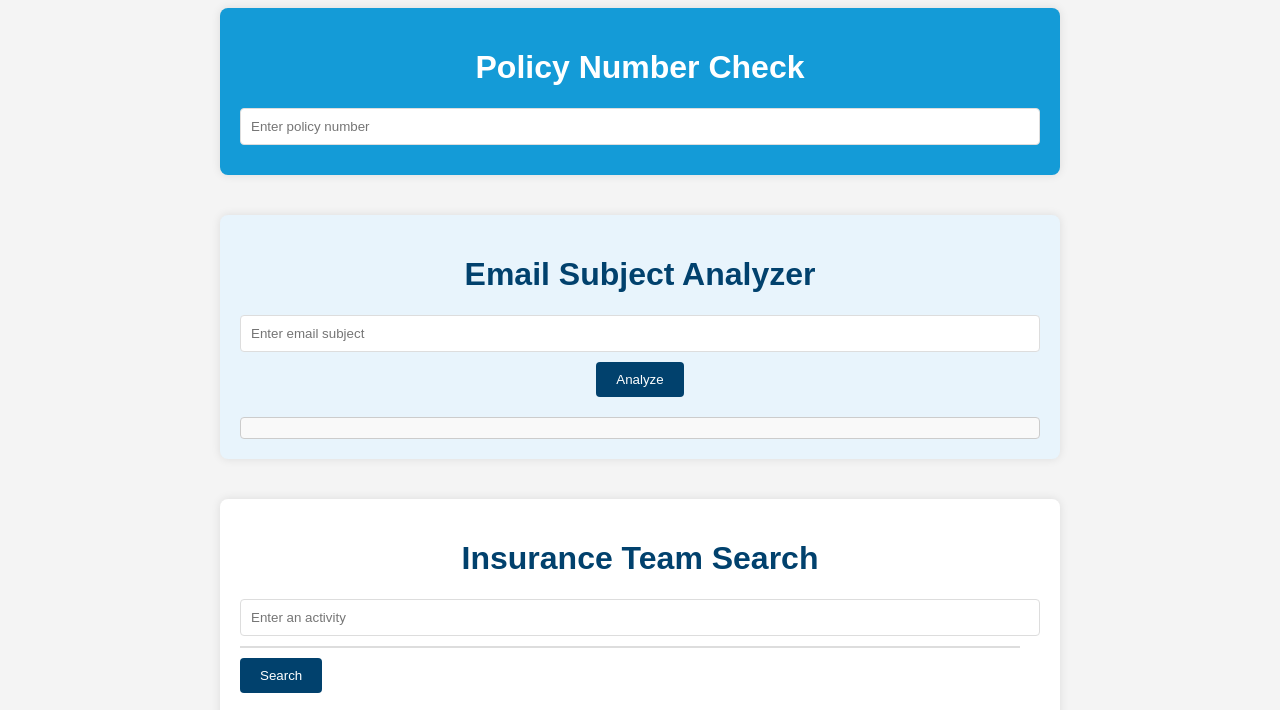
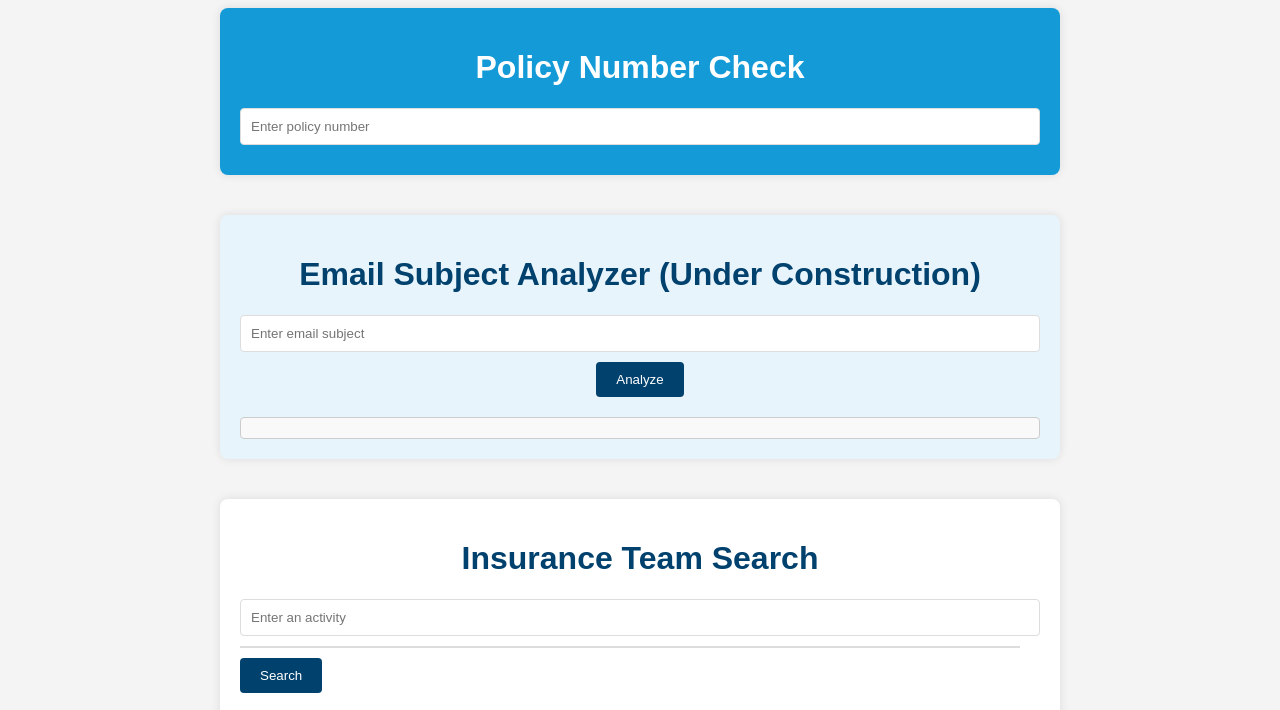
Before and after one commit to AnisghebacheCFC/TeamChecker, a plain HTML site: page index.html in a window 1280 px wide. Shown: the part 82-792 px from the top of the page. Drawn offline with nearby package versions, Linux system fonts and the light colour scheme.

Commit message:
Update index.html

```diff
--- a/index.html
+++ b/index.html
@@ -23,7 +23,7 @@
 
     <!-- New Email Subject Analyzer Section -->
     <div class="container" id="analyzerContainer">
-        <h1>Email Subject Analyzer</h1>
+        <h1>Email Subject Analyzer (Under Construction)</h1>
         <input type="text" id="emailSubject" placeholder="Enter email subject">
         <div class="center">
             <button id="analyzeButton">Analyze</button>
```
